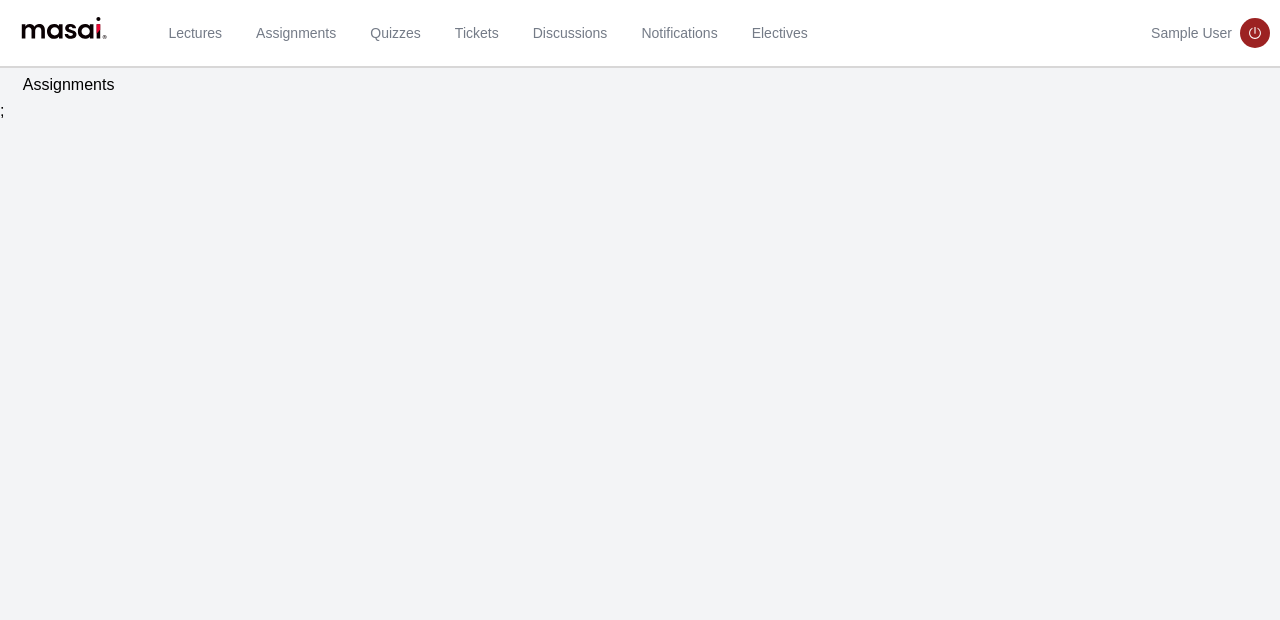
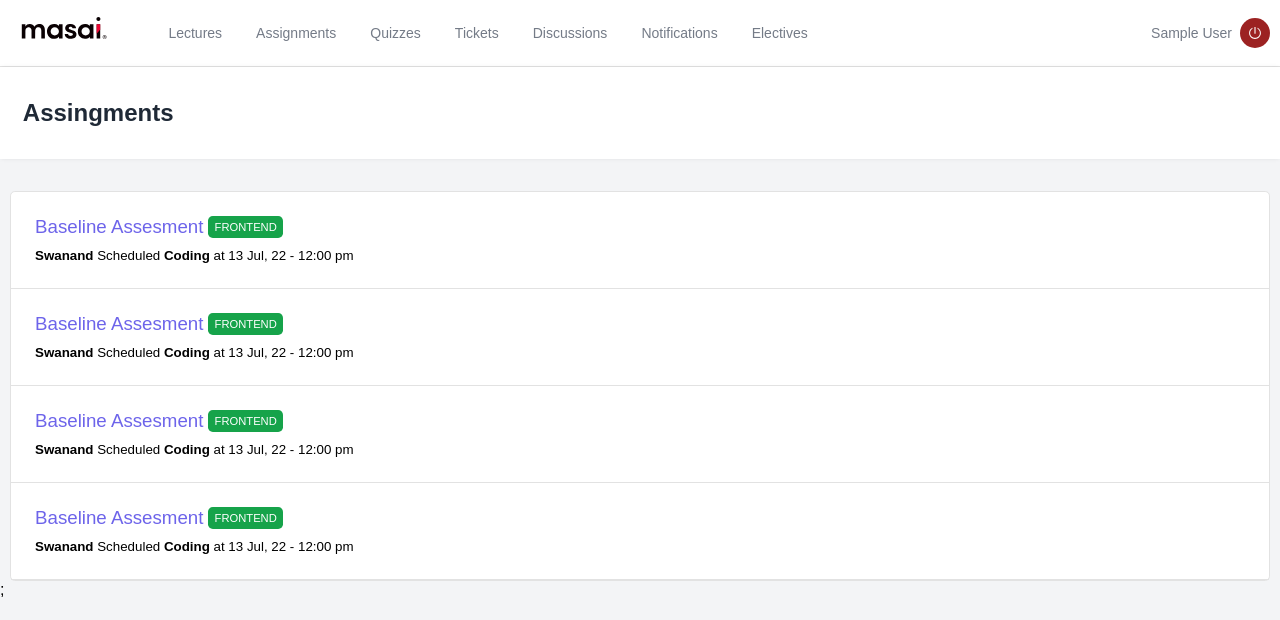
Before and after one commit to sanjeetSangam/lms, a React (Create React App) app: page /assignments in a window 1280 px wide. Shown: the top 620 px of the page. Built offline with nearby package versions, Linux system fonts and the light colour scheme; no server answers; sample sign-in values are in the browser's storage.

Commit message:
added card for lectures and assignments

```diff
--- /dev/null
+++ b/src/components/AssingmentCard.jsx
@@ -0,0 +1,17 @@
+import React from "react";
+
+export const AssingmentCard = () => {
+  return (
+    <div className="assingmentCard">
+      <div className="assignment__info">
+        <h3>Baseline Assesment</h3>
+        <button>FRONTEND</button>
+      </div>
+
+      <small>
+        <strong>Swanand</strong> Scheduled <strong>Coding</strong> at 13 Jul, 22
+        - 12:00 pm
+      </small>
+    </div>
+  );
+};
--- /dev/null
+++ b/src/components/LectureCard.jsx
@@ -0,0 +1,17 @@
+import React from "react";
+
+export const LectureCard = () => {
+  return (
+    <div className="lectureCard">
+      <div className="lecture__info">
+        <h3>Thrive Regular Standup [ Week 4 ]</h3>
+        <button>LIVE</button>
+      </div>
+
+      <small>
+        <strong>Swanand</strong> Scheduled <strong>Coding</strong> at 13 Jul, 22
+        - 12:00 pm
+      </small>
+    </div>
+  );
+};
--- a/src/components/Navbar.jsx
+++ b/src/components/Navbar.jsx
@@ -63,8 +63,6 @@ export const Navbar = () => {
           </button>
         </div>
       </div>
-
-      <hr />
     </nav>
   );
 };
--- a/src/index.css
+++ b/src/index.css
@@ -21,8 +21,20 @@ section {
   max-width: 1260px;
   margin: auto;
   padding: 0.5rem 0.8rem;
+  background: white;
 }
 
-hr {
-  border: 0.5px solid rgb(216, 215, 215);
+.list {
+  padding: 0;
+  border: 0.2px solid rgb(226, 226, 226);
+  border-radius: 0.3rem;
 }
+
+.title {
+  background: white;
+  padding: 1.5rem 0;
+  box-shadow: rgba(0, 0, 0, 0.1) 0px 0 5px -1px,
+    rgba(0, 0, 0, 0.06) 0px 0 2px -1px;
+  color: #1f2936;
+  margin-bottom: 2rem;
+}
--- a/src/pages/Assignments.jsx
+++ b/src/pages/Assignments.jsx
@@ -1,11 +1,24 @@
 import React from "react";
+import { AssingmentCard } from "../components/AssingmentCard";
 import { Navbar } from "../components/Navbar";
+import "../styles/assignment.css";
 
 export const Assignments = () => {
   return (
     <div>
       <Navbar />
-      <section>Assignments</section>;
+      <div className="title">
+        <section>
+          <h2>Assingments</h2>
+        </section>
+      </div>
+      <section className="list">
+        <AssingmentCard />
+        <AssingmentCard />
+        <AssingmentCard />
+        <AssingmentCard />
+      </section>
+      ;
     </div>
   );
 };
--- a/src/pages/Lectures.jsx
+++ b/src/pages/Lectures.jsx
@@ -1,11 +1,24 @@
 import React from "react";
+import "../styles/lecture.css";
+import { LectureCard } from "../components/LectureCard";
 import { Navbar } from "../components/Navbar";
 
 export const Lectures = () => {
   return (
     <div>
       <Navbar />
-      <section>Lectue</section>;
+      <div className="title">
+        <section>
+          <h2>Lectures</h2>
+        </section>
+      </div>
+      <section className="list">
+        <LectureCard />
+        <LectureCard />
+        <LectureCard />
+        <LectureCard />
+      </section>
+      ;
     </div>
   );
 };
--- /dev/null
+++ b/src/styles/assignment.css
@@ -0,0 +1,37 @@
+.assingmentCard {
+  padding: 1.5rem;
+  border-bottom: 0.2px solid rgb(226, 226, 226);
+  cursor: pointer;
+  transition: 0.2s;
+}
+
+.assingmentCard:hover {
+  background: rgb(240, 240, 240);
+}
+
+.assignment__info {
+  display: flex;
+  gap: 0.3rem;
+  margin-bottom: 0.5rem;
+}
+
+.assignment__info h3 {
+  font-weight: 200;
+  color: #6d64ea;
+}
+
+.assignment__info h3:hover {
+  text-decoration: underline;
+}
+
+.assignment__info button {
+  background: #16a34a;
+  border-radius: 0.3rem;
+  padding: 0.2rem 0.4rem;
+  color: white;
+  font-size: 11.2px;
+}
+
+.lectureCard small {
+  color: #1f2936;
+}
--- /dev/null
+++ b/src/styles/lecture.css
@@ -0,0 +1,37 @@
+.lectureCard {
+  padding: 1.5rem;
+  border-bottom: 0.2px solid rgb(226, 226, 226);
+  cursor: pointer;
+  transition: 0.2s;
+}
+
+.lectureCard:hover {
+  background: rgb(240, 240, 240);
+}
+
+.lecture__info {
+  display: flex;
+  gap: 0.3rem;
+  margin-bottom: 0.5rem;
+}
+
+.lecture__info h3 {
+  font-weight: 200;
+  color: #6d64ea;
+}
+
+.lecture__info h3:hover {
+  text-decoration: underline;
+}
+
+.lecture__info button {
+  background: #16a34a;
+  border-radius: 0.3rem;
+  padding: 0.1rem 0.2rem;
+  color: white;
+  font-size: 11.2px;
+}
+
+.lectureCard small {
+  color: #1f2936;
+}
--- a/src/styles/nav.css
+++ b/src/styles/nav.css
@@ -3,6 +3,7 @@ nav {
   color: #747b87;
   font-size: 14px;
   background: #ffff;
+  border-bottom: 0.2px solid rgb(226, 226, 226);
 }
 
 .nav__container {
```
